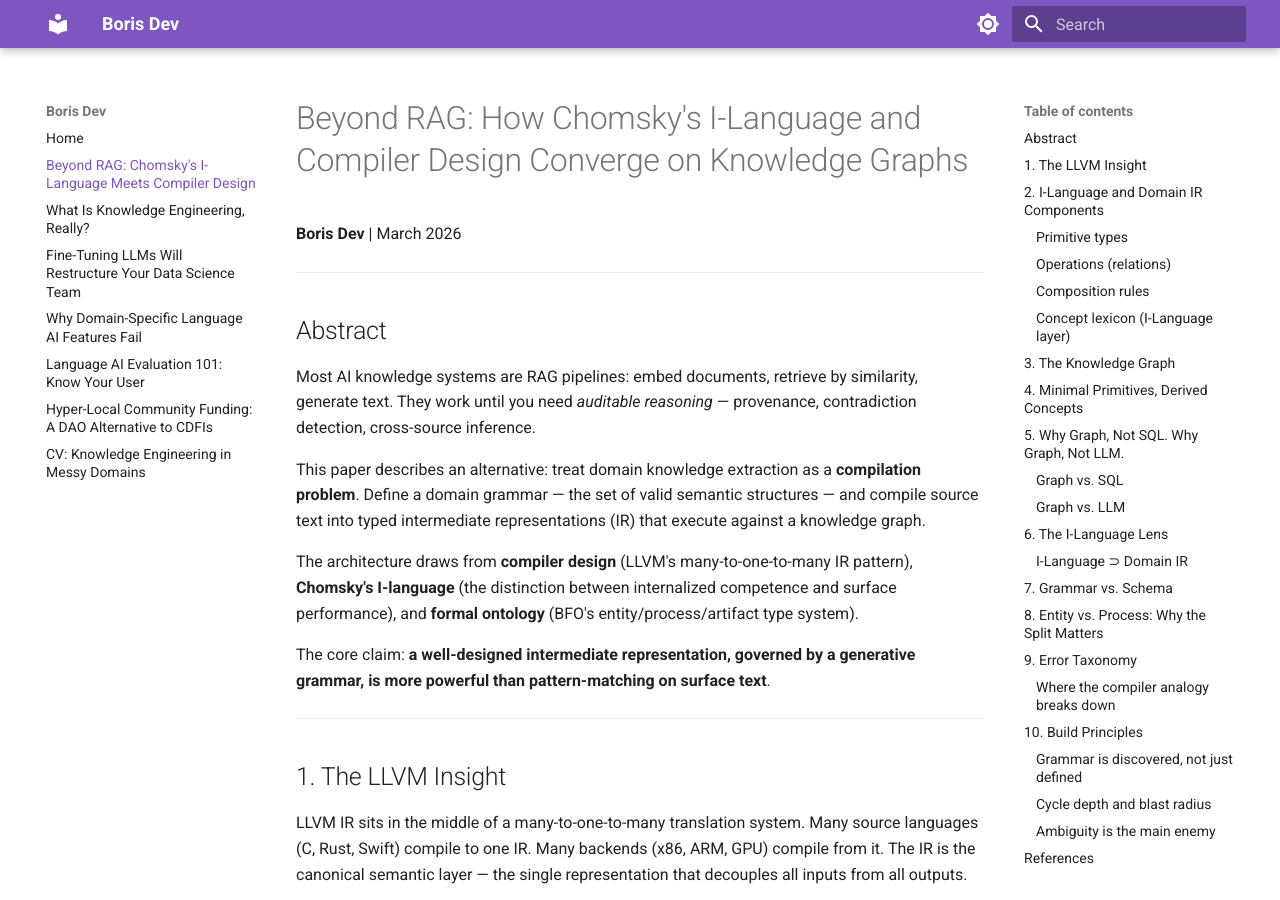
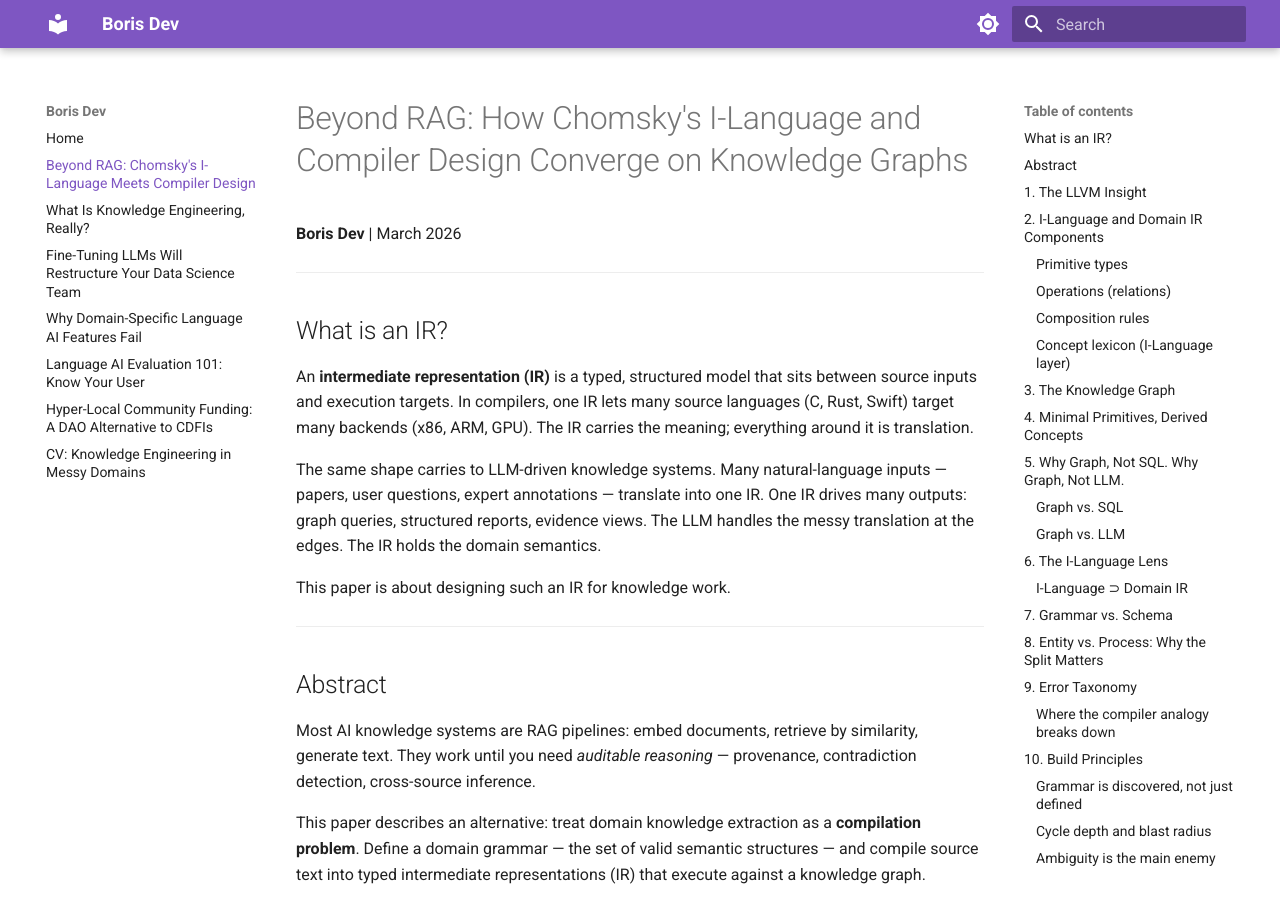
Before and after one commit to borisdev/borisdev.github.io, an MkDocs documentation site: the page built from docs/domain-grammar-compiler.md, in a window 1280 px wide and 900 px high. Built offline with MkDocs 1.6.1 and Material for MkDocs 9.7.7, drawn with Linux system fonts in a browser that asks for light colours.

Commit message:
Define IR up front in the Beyond RAG paper
Co-Authored-By: Claude Opus 4.7 (1M context) <noreply@anthropic.com>

```diff
--- a/docs/domain-grammar-compiler.md
+++ b/docs/domain-grammar-compiler.md
@@ -1,6 +1,16 @@
 # Beyond RAG: How Chomsky's I-Language and Compiler Design Converge on Knowledge Graphs
 
 **Boris Dev** | March 2026
+
+---
+
+## What is an IR?
+
+An **intermediate representation (IR)** is a typed, structured model that sits between source inputs and execution targets. In compilers, one IR lets many source languages (C, Rust, Swift) target many backends (x86, ARM, GPU). The IR carries the meaning; everything around it is translation.
+
+The same shape carries to LLM-driven knowledge systems. Many natural-language inputs — papers, user questions, expert annotations — translate into one IR. One IR drives many outputs: graph queries, structured reports, evidence views. The LLM handles the messy translation at the edges. The IR holds the domain semantics.
+
+This paper is about designing such an IR for knowledge work.
 
 ---
 
```
